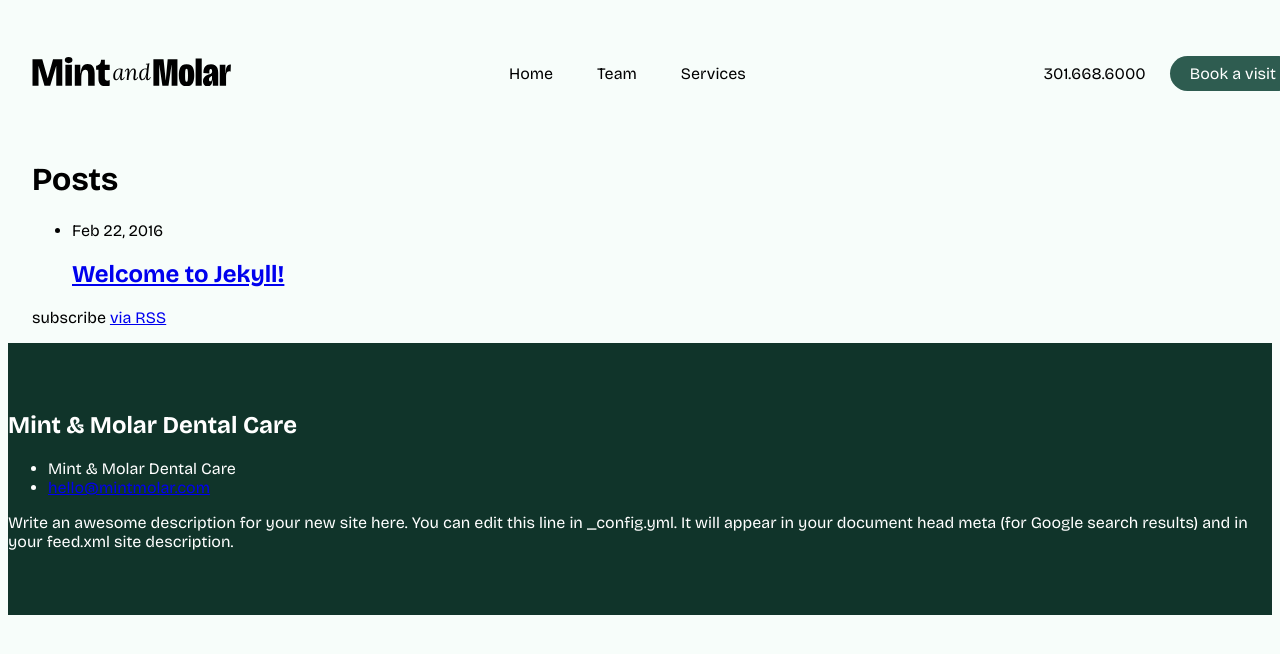
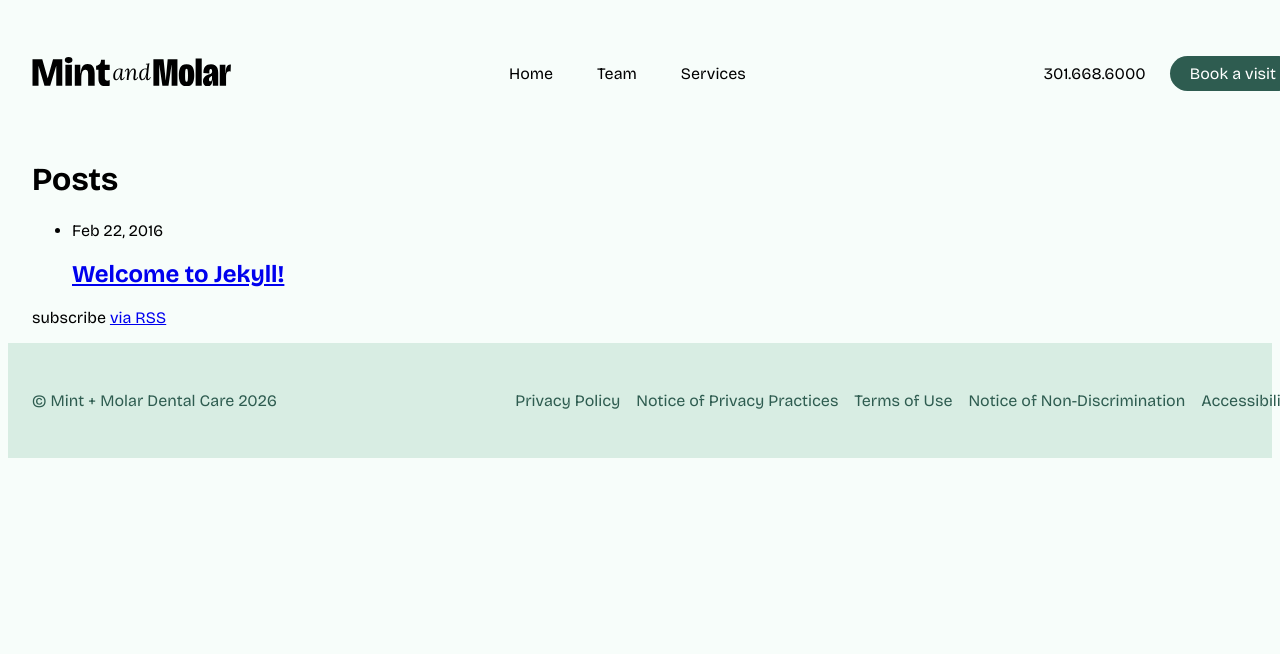
Before and after one commit to naher94/mintmolar.com, a Jekyll site: the page built from index.html, in a window 1280 px wide. Shown: the top 654 px of the page. Built offline with Jekyll 4.4.1, drawn with Linux system fonts in a browser that asks for light colours.

Commit message:
Subfooter Added

```diff
--- a/_includes/footer.html
+++ b/_includes/footer.html
@@ -1,38 +1,20 @@
-<footer class="site-footer">
+<footer>
+  <div class="scaffold-container">
 
-  <div class="wrapper">
+    <div class="">
 
-    <h2 class="footer-heading">{{ site.title }}</h2>
-
-    <div class="footer-col-wrapper">
-      <div class="footer-col footer-col-1">
-        <ul class="contact-list">
-          <li>{{ site.title }}</li>
-          <li><a href="mailto:{{ site.email }}">{{ site.email }}</a></li>
-        </ul>
-      </div>
-
-      <div class="footer-col footer-col-2">
-        <ul class="social-media-list">
-          {% if site.github_username %}
-          <li>
-            {% include icon-github.html username=site.github_username %}
-          </li>
-          {% endif %}
-
-          {% if site.twitter_username %}
-          <li>
-            {% include icon-twitter.html username=site.twitter_username %}
-          </li>
-          {% endif %}
-        </ul>
-      </div>
-
-      <div class="footer-col footer-col-3">
-        <p>{{ site.description }}</p>
+    </div>
+    <div class="subfooter scaffold-flex scaffold-justify-between">
+      <!-- TODO what class am I missing from these for the flex to work using scaffold -->
+      <p class="">© Mint + Molar Dental Care {{ 'now' | date: "%Y" }}</p>
+      <div class="policies scaffold-flex">
+        <a href="">Privacy Policy</a>
+        <a href="">Notice of Privacy Practices</a>
+        <a href="">Terms of Use</a>
+        <a href="">Notice of Non-Discrimination</a>
+        <a href="">Accessibility</a>
       </div>
     </div>
 
   </div>
-
 </footer>
--- a/_sass/_footer.scss
+++ b/_sass/_footer.scss
@@ -1,16 +1,30 @@
 @use 'scaffold/scaffold' as scaffold;
 
 footer {
-  background: var(--color-mint-extra-dark);
-  color: var(--color-white);
+  background: var(--color-mint-light);
   padding-block: 3rem;
-
-  .footer {
-    &__inner {
-      @include scaffold.container();
-      @include scaffold.flex();
-      justify-content: space-between;
-      align-items: flex-start;
+  .subfooter{
+    color: var(--color-mint-dark);
+    p{
+      margin: 0;
+    }
+    .policies{
+      gap: 1em;
+    }
+    a{
+      color: inherit;
+      text-decoration: none;
+      &:hover{
+        text-decoration: underline;
+      }
     }
   }
+  // .footer {
+  //   &__inner {
+  //     @include scaffold.container();
+  //     @include scaffold.flex();
+  //     justify-content: space-between;
+  //     align-items: flex-start;
+  //   }
+  // }
 }
```
